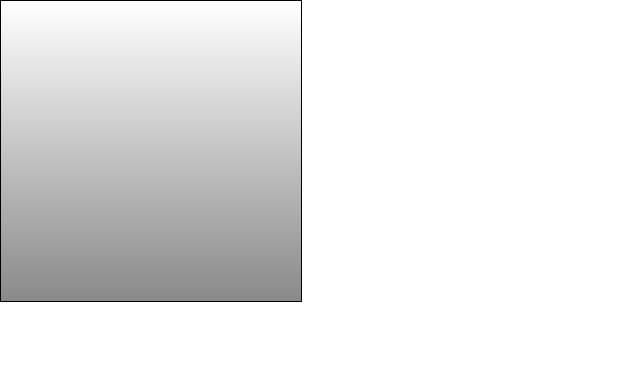
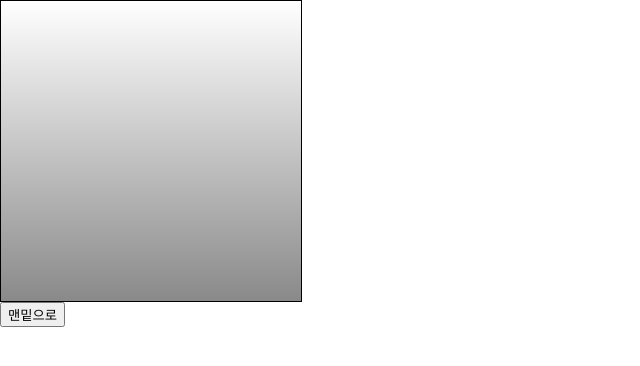
Before and after one commit to develup8/react_lv1, a React (Create React App) app in the folder welcome-react/: page / in a window 1280 px wide. Shown: the top 366 px of the page, without its empty margins (0-640 px from the left). Built offline with nearby package versions, Linux system fonts and the light colour scheme.

Commit message:
컴포넌트에 메서드 생성 - 컴포넌트가 처음 렌더링될 때는 this.scrollBox 값이 undefined - 화살표 함수를 사용하여 새로운 함수를 만들고 그 내부에서 메서드를 실행

```diff
--- a/welcome-react/src/App.js
+++ b/welcome-react/src/App.js
@@ -5,7 +5,10 @@ class App extends Component {
   render() {
     return (
       <div>
-        <ScrollBox />
+        <ScrollBox ref={(ref) => (this.scrollBox = ref)} />
+        <button onClick={() => this.scrollBox.scrollToBottom()}>
+          맨밑으로
+        </button>
       </div>
     );
   }
--- a/welcome-react/src/ScrollBox.js
+++ b/welcome-react/src/ScrollBox.js
@@ -1,6 +1,10 @@
 import React, { Component } from "react";
 
 class ScrollBox extends Component {
+  scrollToBottom = () => {
+    const { scrollHeight, clientHeight } = this.box;
+    this.box.scrollTop = scrollHeight - clientHeight;
+  };
   render() {
     const style = {
       position: "relative",
```
